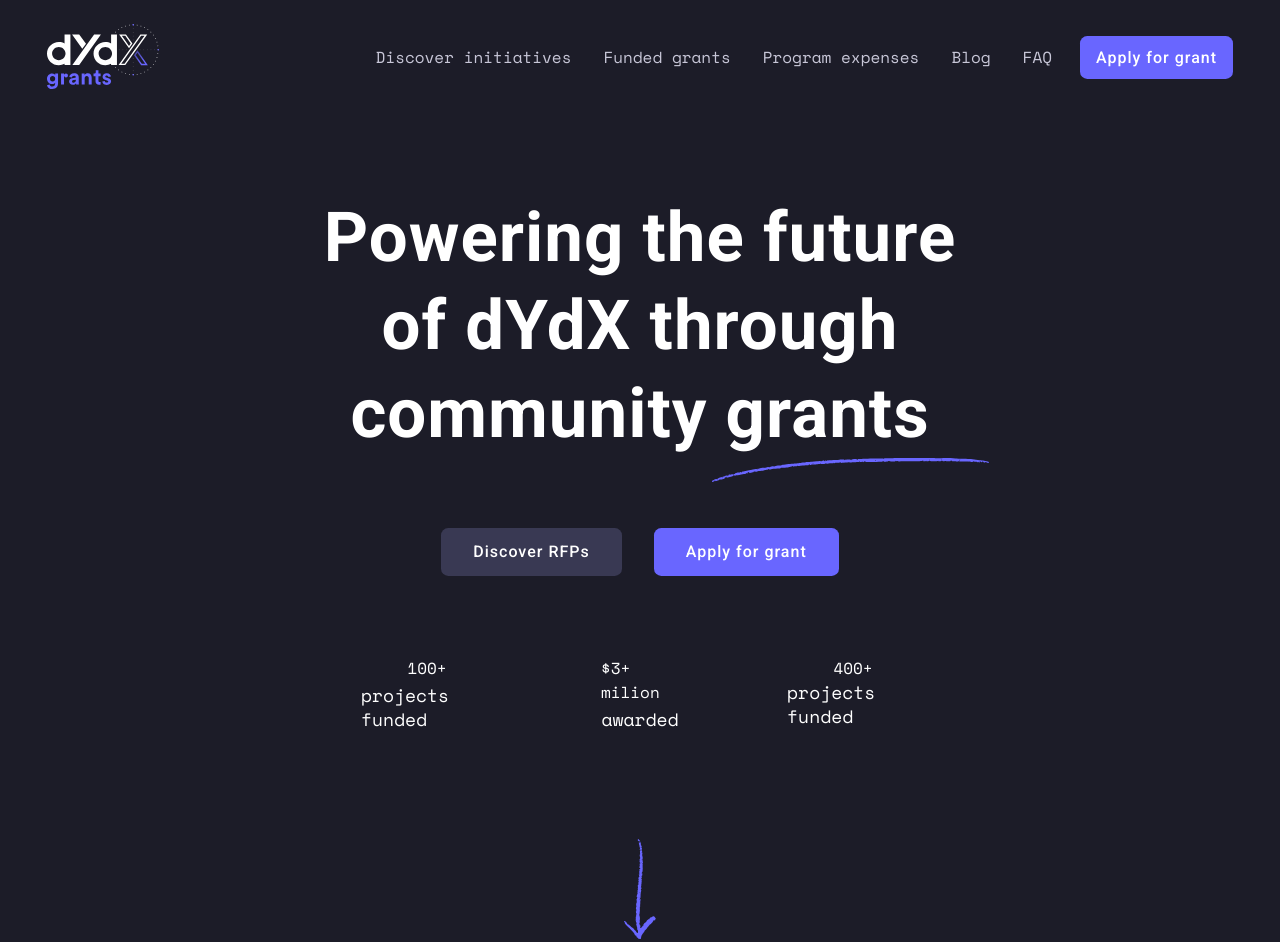
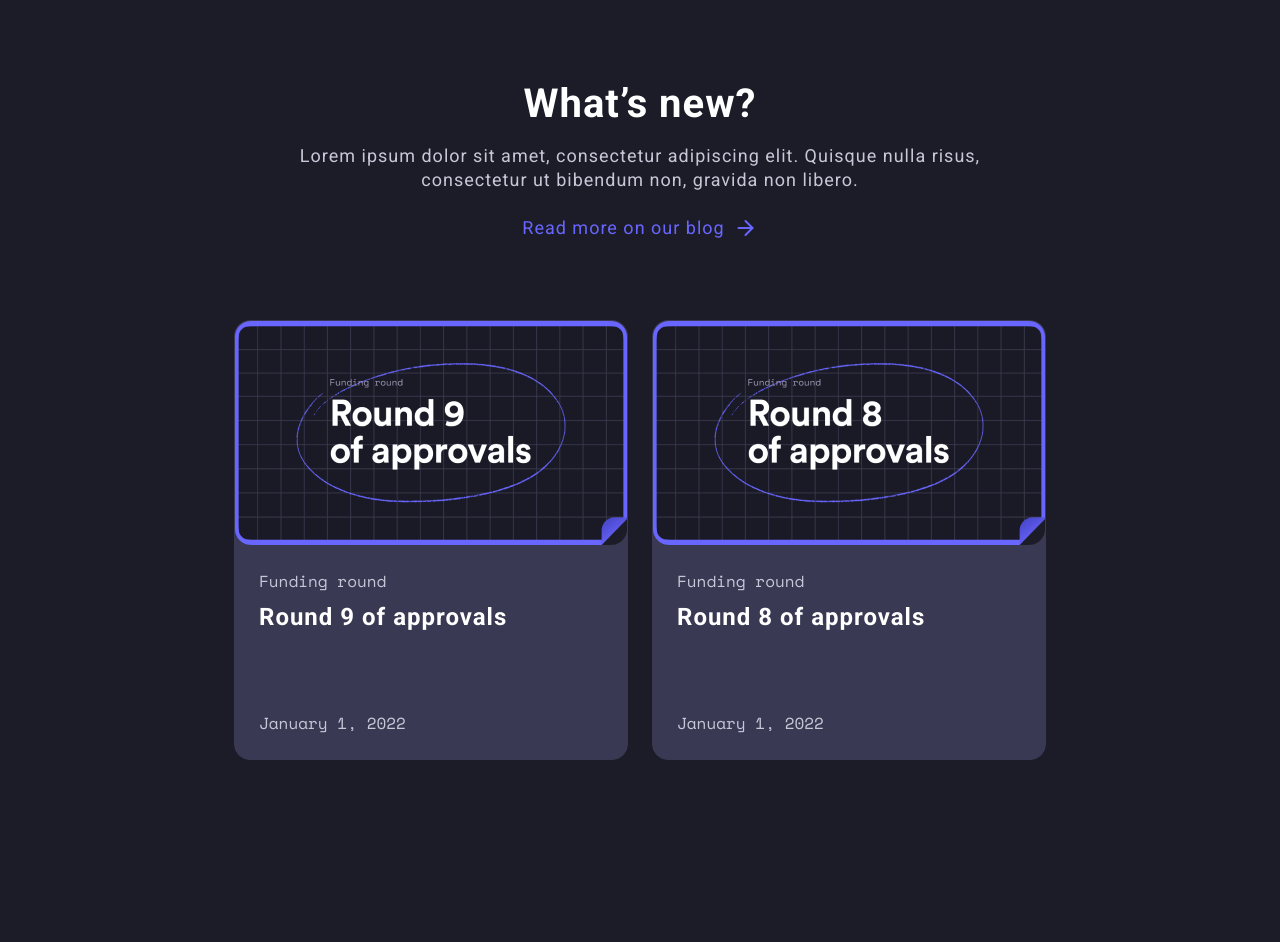
Before and after one commit to g0rs1n/Site-1, a website: page src/html/index.html in a window 1280 px wide. Shown: the top 942 px of the page. After the commit the page ends 840 px from the top, so only its background shows below. Drawn offline with nearby package versions, Linux system fonts and the light colour scheme; files that its build step writes are made by us from their sources; files whose address does not match are found by name.

Commit message:
Plus section-3

```diff
--- a/src/html/blocks/header.html
+++ b/src/html/blocks/header.html
@@ -1,4 +1,4 @@
-<header class="header">
+<header class="header none">
     <div class="container">
         <div class="header__row">
             <div class="logo">
--- /dev/null
+++ b/src/html/blocks/section-3.html
@@ -0,0 +1,62 @@
+<div class="container">
+    <div class="page-3-wrapper">
+        <div class="page-3-title-wrapper">
+            <div class="page-3-title">
+                <h2 class="page-3-title__h2">
+                    What’s new?
+                </h2>
+                <p class="page-3-title__p">
+                    Lorem ipsum dolor sit amet, consectetur adipiscing elit. Quisque nulla risus, consectetur ut bibendum non, gravida non libero.
+                </p>
+            </div>
+            <div class="page-3-link">
+                <a class="page-3-link__a" href="#!">
+                    Read more on our blog
+                </a>
+                <img class="page-3-link__img" src="./img/icons/page-2/arrow-right.svg" alt="arrow-right">
+            </div>
+        </div>
+        <div class="page-3-content">
+            <div class="page-3-card">
+                <div class="image-card">
+                    <img class="image-card__img" src="./img/photo/page-3/image-card-1.png" alt="photo">
+                </div>
+                <div class="card-content">
+                    <div class="card-title">
+                        <h3 class="card-title__h3">
+                            Funding round
+                        </h3>
+                        <h2 class="card-title__h2">
+                            Round 9 of approvals
+                        </h2>
+                    </div>
+                    <div class="card-date">
+                        <p class="card-date__p">
+                            January 1, 2022
+                        </p>
+                    </div>
+                </div>
+            </div>
+            <div class="page-3-card">
+                <div class="image-card">
+                    <img class="image-card__img" src="./img/photo/page-3/image-card-2.png" alt="photo">
+                </div>
+                <div class="card-content">
+                    <div class="card-title">
+                        <h3 class="card-title__h3">
+                            Funding round
+                        </h3>
+                        <h2 class="card-title__h2">
+                            Round 8 of approvals
+                        </h2>
+                    </div>
+                    <div class="card-date">
+                        <p class="card-date__p">
+                            January 1, 2022
+                        </p>
+                    </div>
+                </div>
+            </div>
+        </div>
+    </div>
+</div>
--- a/src/html/index.html
+++ b/src/html/index.html
@@ -14,14 +14,17 @@
 		<div class="wrapper">
 			@@include('blocks/header.html')
 			<div class="main">
-				<section class="section-1">
+				<section class="section-1 none">
 					@@include('blocks/section-1.html')
 				</section>
-				<div class="arrow-down-block">
+				<div class="arrow-down-block none">
 					@@include('blocks/arrow-down-block.html')
 				</div>
-				<section class="section-2">
+				<section class="section-2 none">
 					@@include('blocks/section-2.html')
+				</section>
+				<section class="section-3">
+					@@include('blocks/section-3.html')
 				</section>
 			</div>
 			@@include('blocks/footer.html')
--- a/src/scss/blocks/_arrow-down-block.scss
+++ b/src/scss/blocks/_arrow-down-block.scss
@@ -1,5 +1,5 @@
 .arrow-down-block-wrapper{
     display: flex;
     justify-content: center;
-    margin-top: -20px;
+    margin-top: -43px;
 }
--- a/src/scss/blocks/_section-1.scss
+++ b/src/scss/blocks/_section-1.scss
@@ -39,7 +39,7 @@
     justify-content: center;
 
     & .page-1-button__link-1{
-        padding: 12px 32px;
+        padding: 13px 32px;
         border-radius: 7.29px;
         background-color: var(--color-secondary-bg);
         color: var(--text-color);
@@ -59,7 +59,7 @@
     }
 
     & .page-1-button__link-2{
-        padding: 12px 32px;
+        padding: 13px 32px;
         border-radius: 7.29px;
         background-color: var(--accent);
         font-family: var(--font-accent);
@@ -109,6 +109,10 @@
     }
 
     & .stats__p-2{
-        padding-top: 3px;
+        padding-top: 5px;
+    }
+
+    & .stats__p-3{
+        padding-top: 2px;
     }
 }
--- /dev/null
+++ b/src/scss/blocks/_section-3.scss
@@ -0,0 +1,58 @@
+.page-3-wrapper{
+    display: flex;
+    flex-direction: column;
+    row-gap: 80px;
+    padding: 80px 0px;
+}
+.page-3-title-wrapper{
+    display: flex;
+    flex-direction: column;
+    row-gap: 24px;
+}
+.page-3-title{
+    display: flex;
+    flex-direction: column;
+    align-items: center;
+    row-gap: 16px;
+
+    & h2{
+        color: var(--text-color);
+        font-family: var(--font-accent);
+        font-size: 40px;
+        font-style: normal;
+        font-weight: 700;
+        line-height: 48px; /* 120% */
+        letter-spacing: 1px;
+    }
+    & p{
+        color: var(--text-color-2);
+        font-family: var(--font-accent);
+        font-size: 18px;
+        font-style: normal;
+        font-weight: 400;
+        line-height: 24px; /* 133.333% */
+        letter-spacing: 1px;
+        max-width: 690px;
+        text-align: center;
+    }
+}
+.page-3-link{
+    display: flex;
+    justify-content: center;
+    column-gap: 8px;
+    align-items: center;
+
+    & a{
+        color: var(--accent);
+        font-family: var(--font-accent);
+        font-size: 18px;
+        font-style: normal;
+        font-weight: 400;
+        line-height: 24px; /* 133.333% */
+        letter-spacing: 1px;
+    }
+
+    &:hover{
+        opacity: 0.7;
+    }
+}
--- /dev/null
+++ b/src/scss/blocks/card-section-3.scss
@@ -0,0 +1,56 @@
+.page-3-content{
+    display: flex;
+    justify-content: center;
+    align-items: center;
+    column-gap: 24px;
+}
+.page-3-card{
+    display: flex;
+    flex-direction: column;
+    background-color: var(--color-secondary-bg);
+    border-radius: 16px;
+    border: 1px solid var(--color-secondary-bg);
+}
+.card-content{
+    display: flex;
+    flex-direction: column;
+    padding: 24px;
+    row-gap: 16px;
+}
+.card-title{
+    display: flex;
+    flex-direction: column;
+    row-gap: 8px;
+
+    & h3{
+        color: var(--text-color-2);
+        font-family: var(--font-main);
+        font-size: 16px;
+        font-style: normal;
+        font-weight: 400;
+        line-height: 24px; /* 150% */
+    }
+    & h2{
+        color: var(--text-color);
+        font-family: var(--font-accent);
+        font-size: 24px;
+        font-style: normal;
+        font-weight: 700;
+        line-height: 32px; /* 133.333% */
+        letter-spacing: 1px;
+        margin-bottom: 62px;
+    }
+}
+.card-date{
+    display: flex;
+    justify-content: flex-start;
+
+    & p{
+        color: var(--text-color-2);
+        font-family: var(--font-main);
+        font-size: 16px;
+        font-style: normal;
+        font-weight: 400;
+        line-height: 24px; /* 150% */
+    }
+}
```
Also changed, not shown: build/css/main.css, build/img/icons/swiper-icons/slide-1-icons/swiper-icon-1.png (deleted), build/img/icons/swiper-icons/slide-1-icons/swiper-icon-2.png (deleted), build/img/icons/swiper-icons/slide-2-icons/swiper-icon-1.png (deleted), build/img/icons/swiper-icons/slide-2-icons/swiper-icon-2.png (deleted), build/img/icons/swiper-icons/slide-2-icons/swiper-icon-3.png (deleted), build/img/icons/swiper-icons/slide-3-icons/swiper-icon-1.png (deleted), build/img/icons/swiper-icons/slide-3-icons/swiper-icon-2.png (deleted), build/img/icons/swiper-icons/slide-3-icons/swiper-icon-3.png (deleted), build/img/photo/page-3/image-card-1.png (added), build/img/photo/page-3/image-card-2.png (added), build/index.html, src/img/photo/page-3/image-card-1.png (added), src/img/photo/page-3/image-card-2.png (added).
